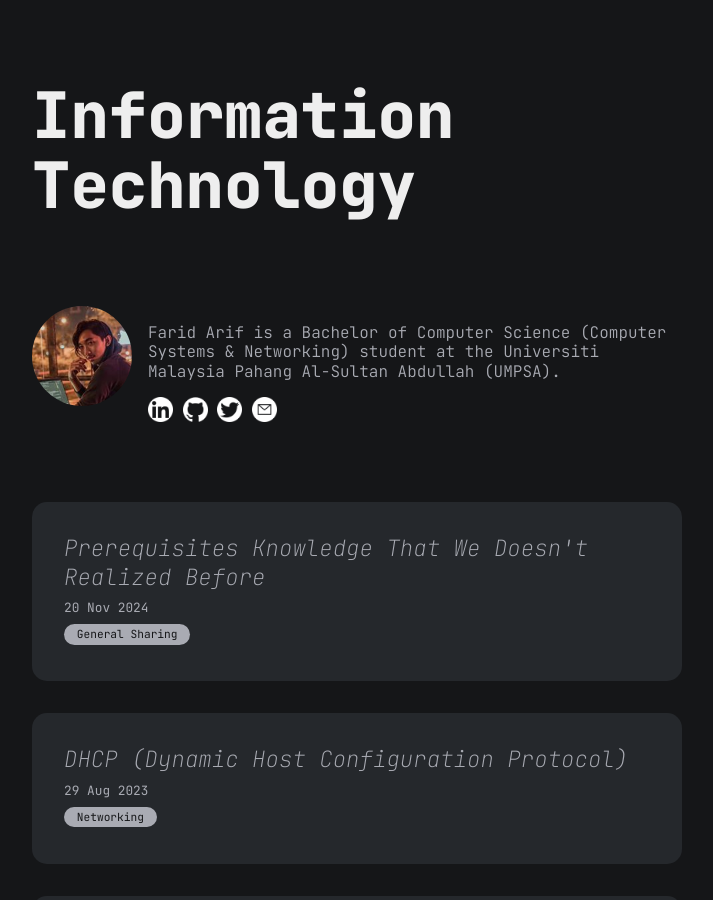
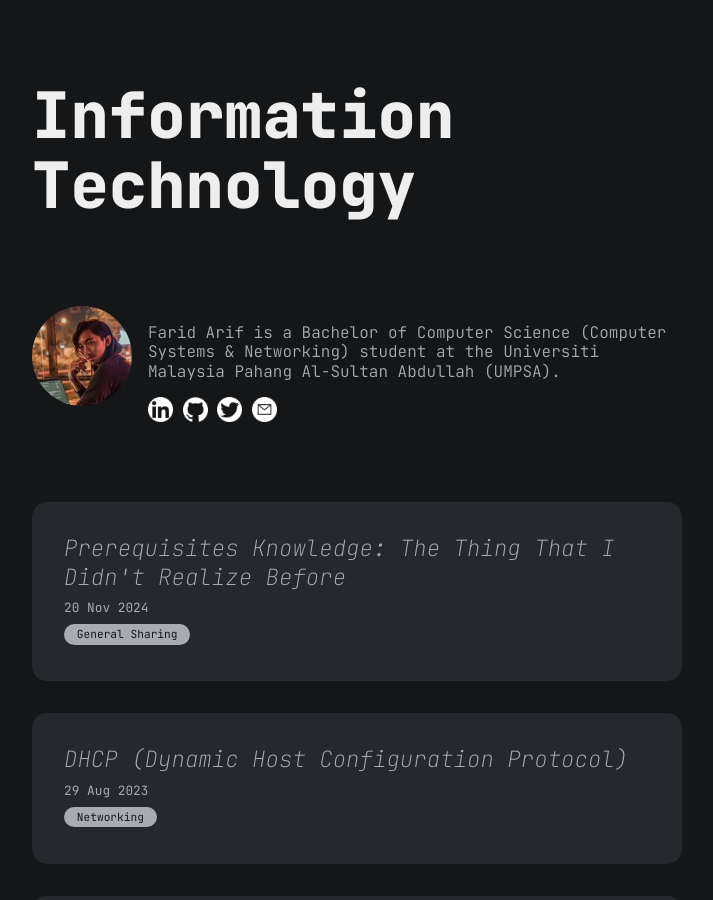
Before and after one commit to faridarif/faridarif.github.io, a Jekyll site: the page built from index.md, in a window 1280 px wide and 900 px high. Shown: the whole window, without its empty margins (283-996 px from the left). Built offline with Jekyll 4.4.1, drawn with Linux system fonts in a browser that asks for light colours.

Commit message:
Update 2024-11-20-not-dumb.md

```diff
--- a/all_collections/_posts/2024-11-20-not-dumb.md
+++ b/all_collections/_posts/2024-11-20-not-dumb.md
@@ -1,6 +1,6 @@
 ---
 layout: post
-title: "Prerequisites Knowledge That We Doesn't Realized Before"
+title: "Prerequisites Knowledge: The Thing That I Didn't Realize Before"
 date: 2024-11-20
 categories: ["General Sharing"]
 ---
```
